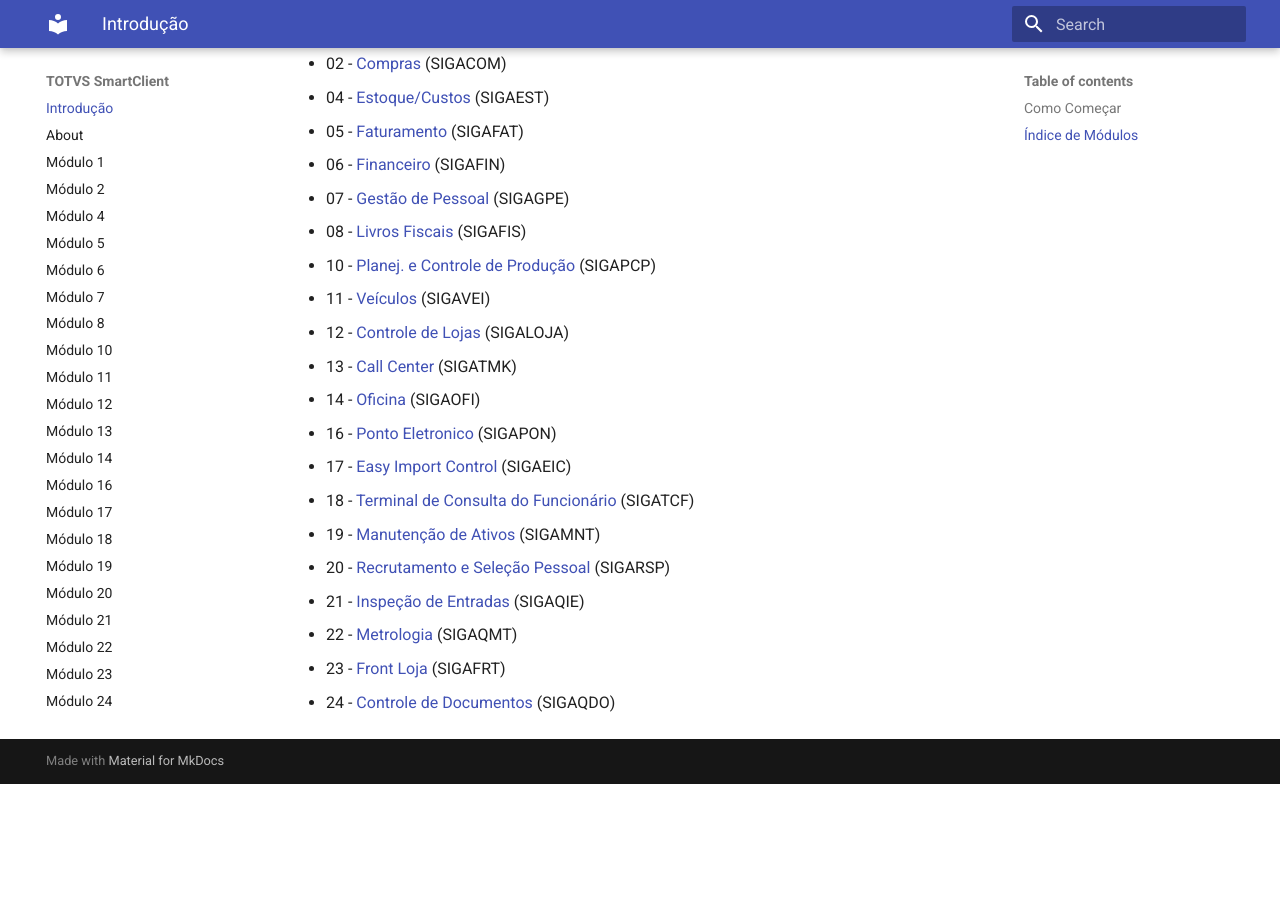
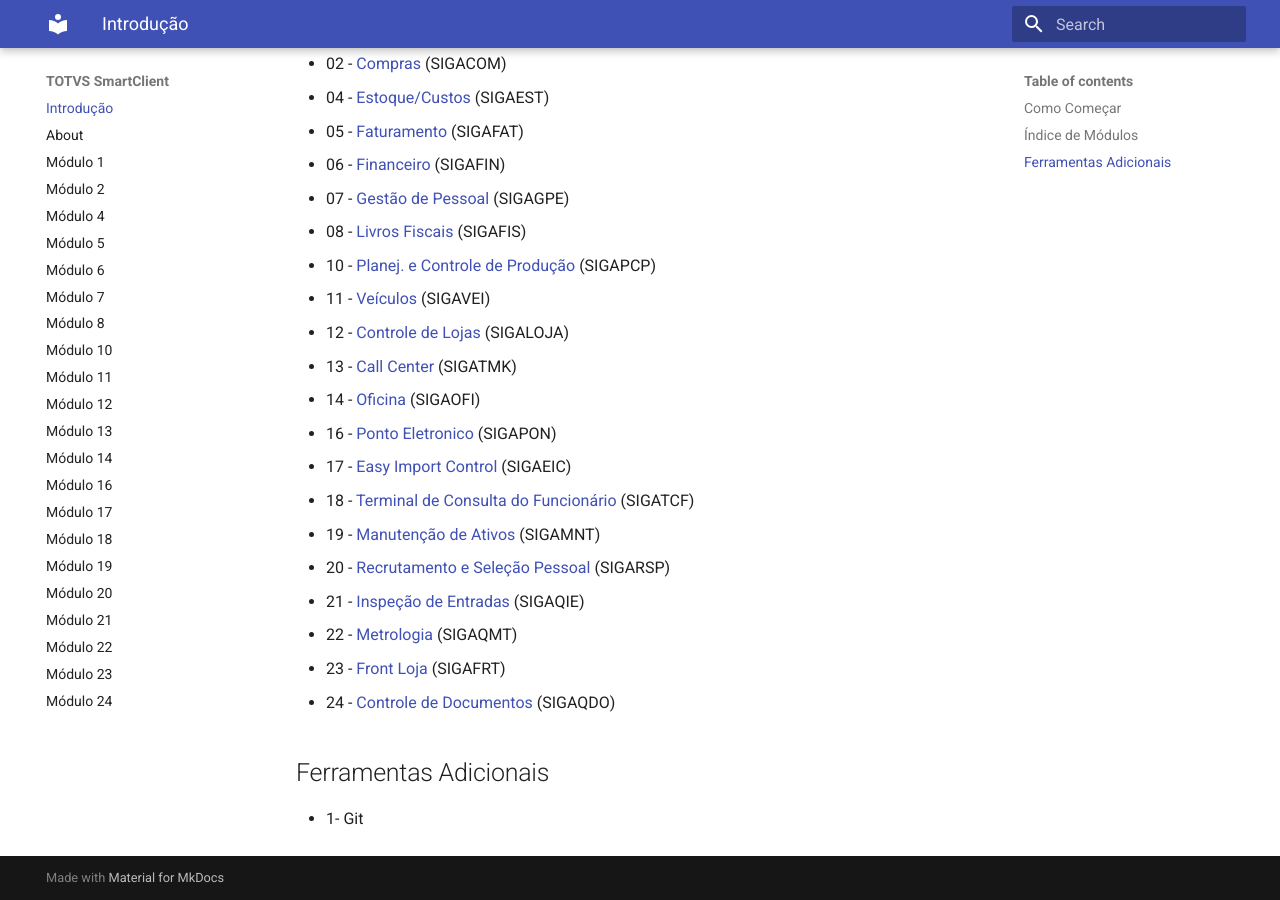
Before and after one commit to gabsbelini/totvs-docs, an MkDocs documentation site: the page built from docs/index.md, in a window 1280 px wide and 900 px high, scrolled down 763 px. Built offline with MkDocs 1.6.1 and Material for MkDocs 9.7.7, drawn with Linux system fonts in a browser that asks for light colours; old or Windows-style settings are respelled for this version of MkDocs; before the commit the page ends 1547 px from its top, so only the background shows below that.

Commit message:
added git to index.md

```diff
--- a/docs/index.md
+++ b/docs/index.md
@@ -45,3 +45,5 @@
 * 22 - [Metrologia](https://gabsbelini.github.io/totvs-docs/modulo-22/) (SIGAQMT)
 * 23 - [Front Loja](https://gabsbelini.github.io/totvs-docs/modulo-23/) (SIGAFRT)
 * 24 - [Controle de Documentos](https://gabsbelini.github.io/totvs-docs/modulo-24/) (SIGAQDO)
+## Ferramentas Adicionais
+* 1- Git
```
